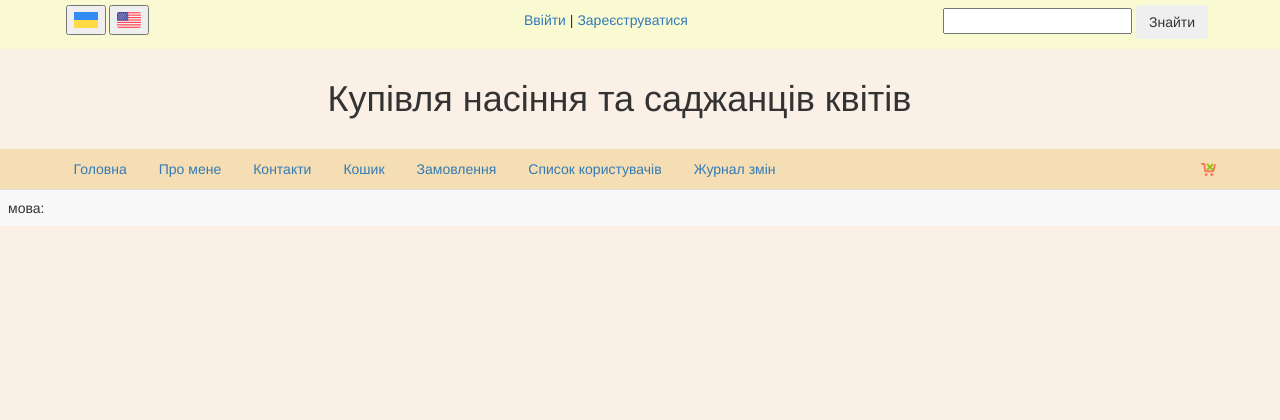
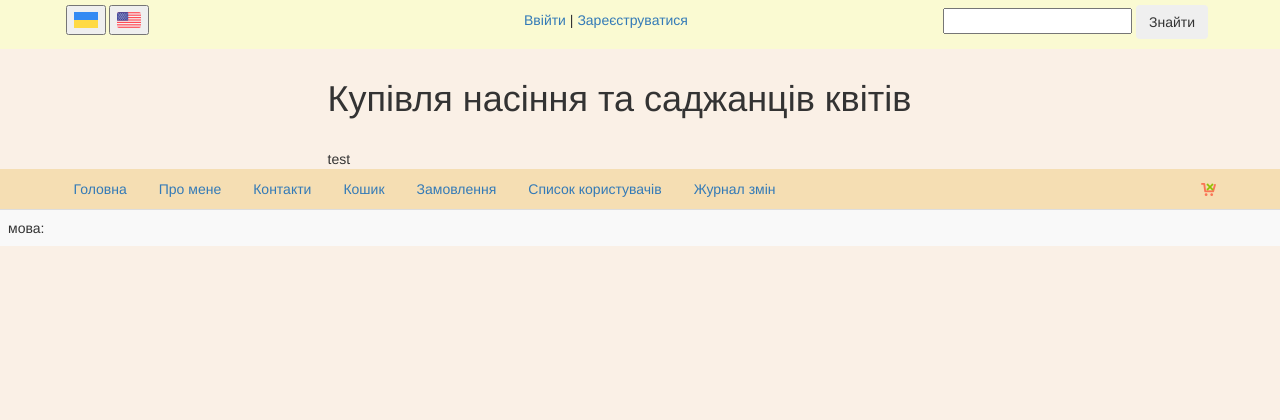
Before and after one commit to smolynets/market, a Django app: page /users/profile/ in a window 1280 px wide. Shown: the top 420 px of the page. Run offline with Django 3.2, Linux system fonts and the light colour scheme; parts of the project's set-up code (start-up, migrations or seed data) failed here and were passed over; some libraries are stand-ins or nearby versions.

Commit message:
Update base.html
label test(test commit)

```diff
--- a/shop/templates/base.html
+++ b/shop/templates/base.html
@@ -57,7 +57,7 @@
   	<div class="row">
     <div class='col-xs-6 col-xs-offset-3'>
       <h1 id='title'>{% trans "Купівля насіння та саджанців квітів" %}</h1>
-
+test
 
     </div>
     </div>
```
